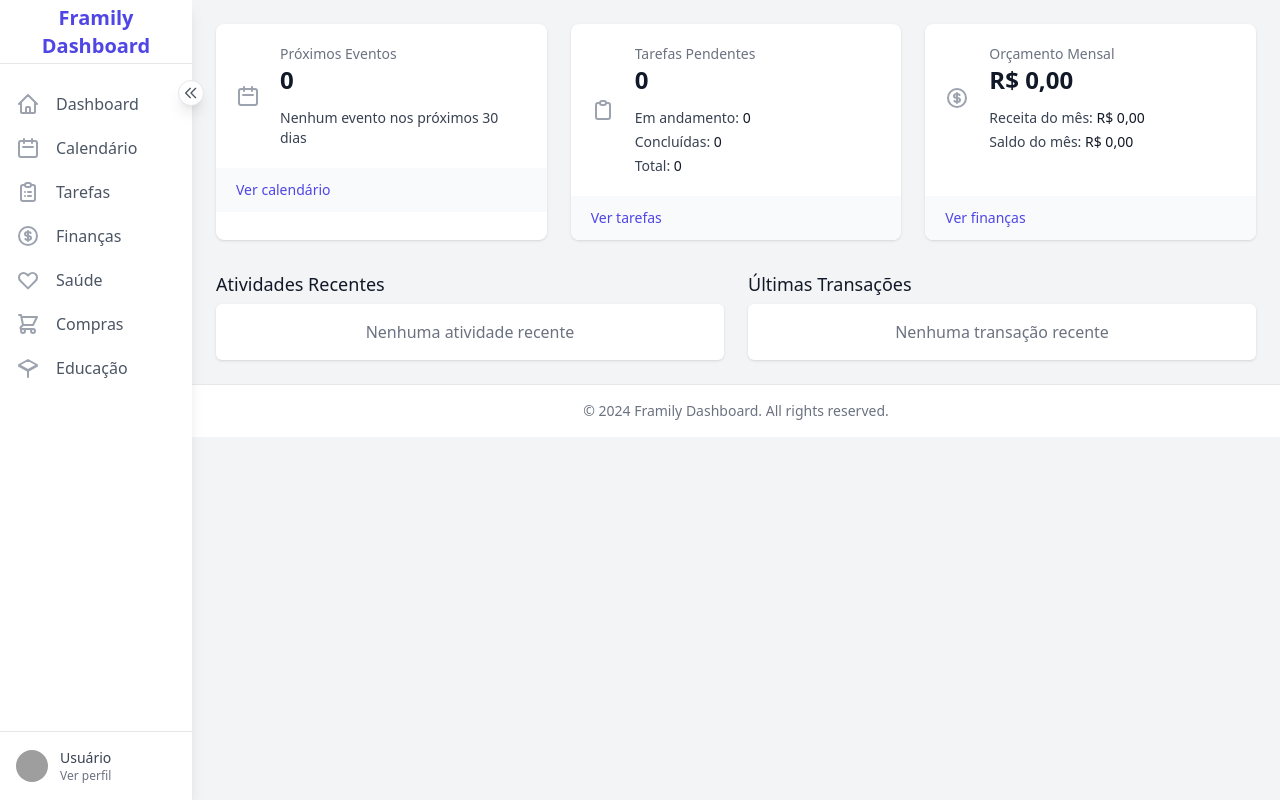
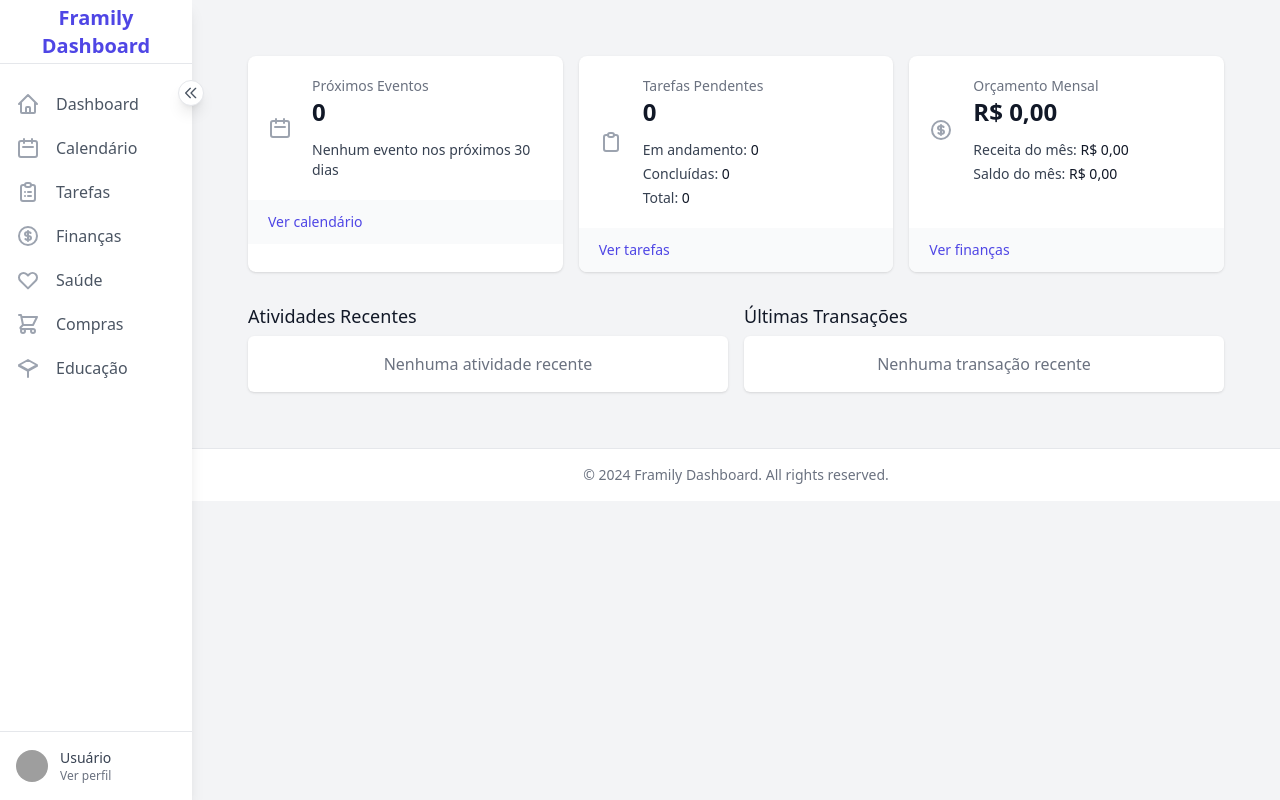
Before and after one commit to igorhaf/framily, a FastAPI app: page / in a window 1280 px wide. Run offline with FastAPI, Linux system fonts and the light colour scheme; data that the repository does not hold is empty; some libraries are stand-ins or nearby versions; grey boxes are pictures that could not be loaded.

Commit message:
espaçamentos do layour

```diff
--- a/templates/index.html
+++ b/templates/index.html
@@ -3,7 +3,8 @@
 {% block title %}Dashboard{% endblock %}
 
 {% block content %}
-<div class="grid grid-cols-1 md:grid-cols-2 lg:grid-cols-3 gap-6">
+<div class="container mx-auto px-8 py-8">
+    <div class="grid grid-cols-1 md:grid-cols-2 lg:grid-cols-3 gap-4">
         <!-- Calendar Overview -->
         <div class="bg-white overflow-hidden shadow rounded-lg">
             <div class="p-5">
@@ -133,7 +134,7 @@
     </div>
 
     <!-- Recent Activity and Transactions -->
-<div class="mt-8 grid grid-cols-1 md:grid-cols-2 gap-6">
+    <div class="mt-8 grid grid-cols-1 md:grid-cols-2 gap-4">
         <!-- Recent Activities -->
         <div>
             <h2 class="text-lg leading-6 font-medium text-gray-900">Atividades Recentes</h2>
@@ -151,6 +152,7 @@
                 <ul role="list" class="divide-y divide-gray-200" id="recentTransactions">
                     <li class="py-4 text-center text-gray-500">Carregando transações...</li>
                 </ul>
+            </div>
         </div>
     </div>
 </div>
--- a/templates/shopping.html
+++ b/templates/shopping.html
@@ -3,7 +3,7 @@
 {% block title %}Compras{% endblock %}
 
 {% block content %}
-<div class="container mx-auto px-4 py-8">
+<div class="container mx-auto py-8">
     <!-- Estatísticas Rápidas -->
     <div class="grid grid-cols-1 md:grid-cols-4 gap-6 mb-8">
         <div class="bg-white rounded-lg shadow p-6">
@@ -69,7 +69,7 @@
     </div>
 
     <!-- Listas de Compras -->
-    <div class="grid grid-cols-1 md:grid-cols-2 lg:grid-cols-3 gap-6">
+    <div class="grid grid-cols-1 md:grid-cols-2 gap-4">
         {% for list in shopping_lists %}
         <div class="bg-white rounded-lg shadow overflow-hidden">
             <div class="px-6 py-4 border-b border-gray-200 flex justify-between items-center bg-gray-50">
--- a/templates/tasks.html
+++ b/templates/tasks.html
@@ -80,7 +80,7 @@
         </div>
 
         <!-- Conteúdo Principal -->
-        <div class="grid grid-cols-1 lg:grid-cols-2 gap-8">
+        <div class="grid grid-cols-1 md:grid-cols-2 gap-4">
             <!-- Tarefas Pendentes -->
             <div class="bg-white rounded-lg shadow">
                 <div class="px-6 py-4 border-b border-gray-200">
@@ -266,7 +266,7 @@
                         <div class="flex justify-between items-center mb-2">
                             <h4 class="text-sm font-medium text-purple-900">${task.title}</h4>
                             <span class="text-sm text-purple-600">${formatDate(task.due_date)}</span>
-                        </div>
+                            </div>
                         ${task.description ? `
                             <p class="text-sm text-purple-700 mb-2">${task.description}</p>
                         ` : ''}
@@ -277,7 +277,7 @@
                             </button>
                         </div>
                     </div>
-                `).join('');
+            `).join('');
             }
 
         } catch (error) {
```
Also changed, not shown: templates/base.html (indentation only), templates/calendar.html (indentation only), templates/finances.html (indentation only). Lines whose indentation alone changed are shown as unchanged.
